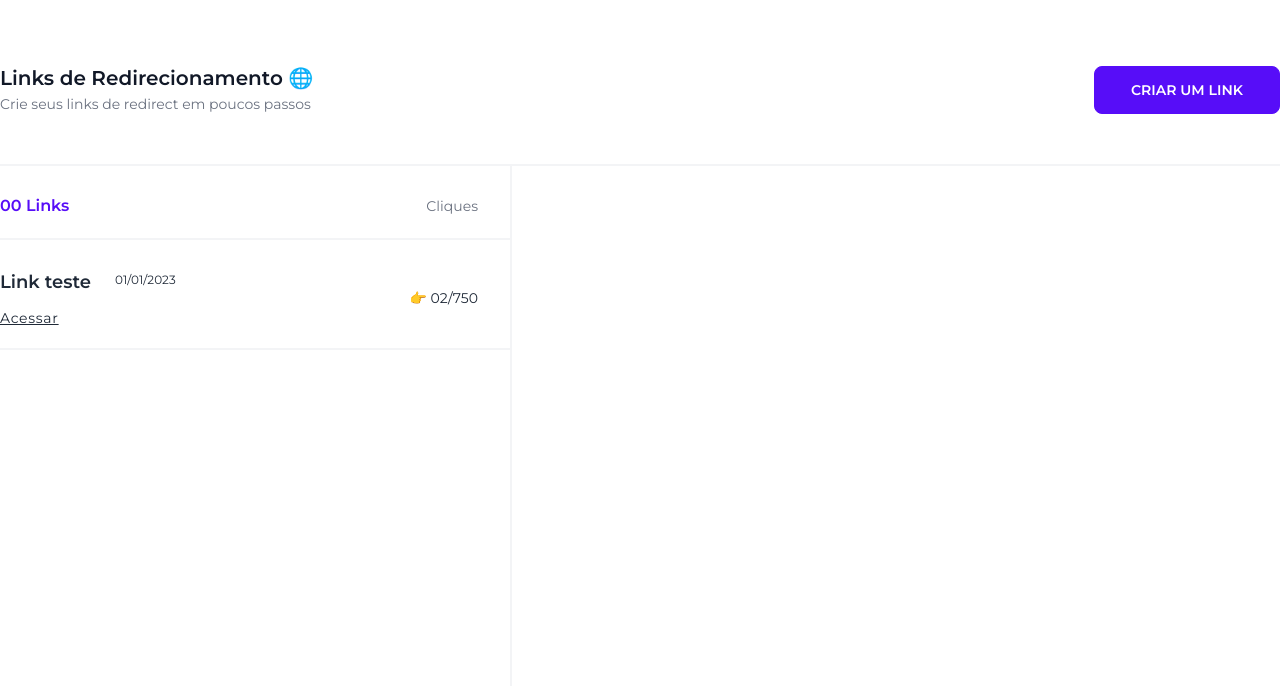
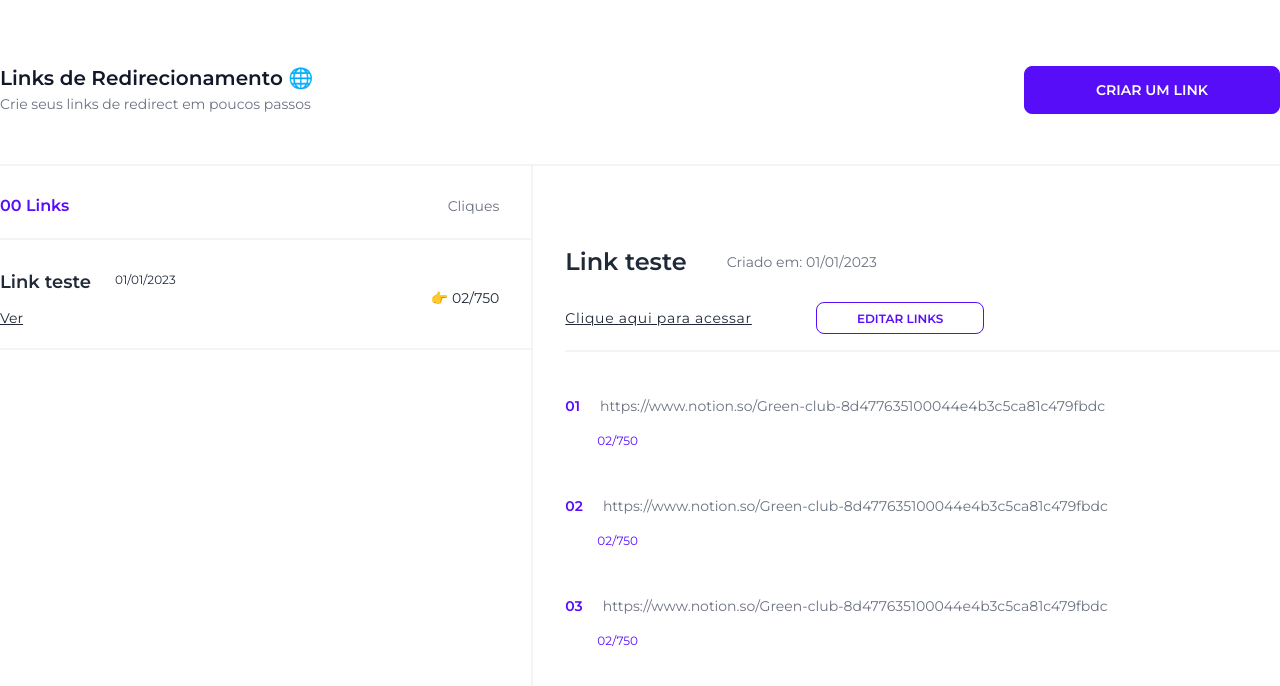
Before and after one commit to paulopariz/redirect-links-frontend, a Vue app: page /#/lista in a window 1280 px wide. Shown: the top 686 px of the page. Built offline with nearby package versions, Linux system fonts and the light colour scheme.

Commit message:
component ShowLinksRedirect

```diff
--- a/src/components/LinksRedirect.vue
+++ b/src/components/LinksRedirect.vue
@@ -1,45 +1,60 @@
 <template>
   <div>
+    <div
+      v-for="user in listagem"
+      :key="user.id"
+      class="flex items-center justify-between mt-2 border-b-2 border-gray-100 py-5 pr-8"
+    >
+      <div class="grid grid-cols-2 text-left">
+        <h1 class="font-semibold text-lg focus:text-primary">{{ user.name }}</h1>
+        <span class="font-normal text-xs ml-6 mt-1">01/01/2023</span>
 
-        <div v-for="user in listagem" :key="user.id" class="flex items-center justify-between mt-2 border-b-2 border-gray-100 py-5 pr-8 ">
-            <div class="grid grid-cols-2 text-left">
-                <h1 class="font-semibold text-lg">{{ user.name }}</h1>
-                <span class="font-normal text-xs ml-6 mt-1">01/01/2023</span>
-                <router-link class="mt-3 text-sm underline decoration-solid	tracking-wider" to="">Acessar</router-link>
+        <button
+          @click="ShowLinks"
+          class="mt-3 text-sm underline decoration-solid w-0"
+          to=""
+        >
+          Ver
+        </button>
       </div>
 
       <span class="text-sm font-normal">👉 02/750 </span>
     </div>
 
-
     <!---MODAL CRIAR --->
     <input type="checkbox" id="my-modal-3" class="modal-toggle" />
     <div class="modal">
       <div class="modal-box relative">
-                <h1 class="block  text-4xl text-slate-900">ADICIONAR</h1>
+        <h1 class="block text-4xl text-slate-900">ADICIONAR</h1>
 
-                <label for="my-modal-3" class="btn btn-sm  absolute right-2 top-2">✕</label>
+        <label for="my-modal-3" class="btn btn-sm absolute right-2 top-2">✕</label>
 
-                <div class="relative py-3 sm:w-96 mx-auto ">
+        <div class="relative py-3 sm:w-96 mx-auto">
           <div class="mt-4 bg-white text-left">
-                        <div class="h-2 "></div>
-                        <div class="px-8 py-6 ">
+            <div class="h-2"></div>
+            <div class="px-8 py-6">
               <label class="block font-semibold"> Nome</label>
-                            <input v-model="nome" type="text" placeholder="Nome"
-                                class="border w-full h-5 px-3 py-5 mt-2 hover:outline-none focus:outline-none rounded-md">
+              <input
+                v-model="nome"
+                type="text"
+                placeholder="Nome"
+                class="border w-full h-5 px-3 py-5 mt-2 hover:outline-none focus:outline-none rounded-md"
+              />
 
               <label class="block mt-3 font-semibold"> Email </label>
-                            <input v-model="email" type="email" placeholder="Email"
-                                class="border w-full h-5 px-3 py-5 mt-2 hover:outline-none focus:outline-none rounded-md">
-
+              <input
+                v-model="email"
+                type="email"
+                placeholder="Email"
+                class="border w-full h-5 px-3 py-5 mt-2 hover:outline-none focus:outline-none rounded-md"
+              />
 
               <div class="flex justify-between items-baseline">
-
-                                <button @click="addLink" class="mt-4 btn py-3 px-6 text-xs rounded-md  ">Salvar</button>
-
+                <button @click="addLink" class="mt-4 btn py-3 px-6 text-xs rounded-md">
+                  Salvar
+                </button>
               </div>
             </div>
-
           </div>
         </div>
       </div>
@@ -49,46 +64,45 @@
 
 <script>
 export default {
-        name: 'LinksRedirect',
+  name: "LinksRedirect",
 
   data() {
     return {
       listagem: [],
-                name: '',
-                email: '',
-                spiner: 'dgdfgdfgdfg'
-            }
+      name: "",
+      email: "",
+      spiner: "dgdfgdfgdfg",
+    };
   },
 
   methods: {
-            addListagem() {
-
-            },
+    addListagem() {},
 
     addLink() {
-                this.spiner
+      this.spiner;
       var data = {
         name: this.nome,
-                    email: this.email
-                }
-                this.$http.post('adicionar', data).then((response) => {
-                    console.log(response)
-                })
+        email: this.email,
+      };
+      this.$http.post("adicionar", data).then((response) => {
+        console.log(response);
+      });
 
-                this.listagem.push(data)
-                this.nome = ''
-                this.email = ''
-
+      this.listagem.push(data);
+      this.nome = "";
+      this.email = "";
     },
   },
 
   created() {
-            var list = [{
-                name: 'Link teste',
-                email: 'https://www.google.com.br/',
-                id: '1'
-            }]
-            this.listagem = list
+    var list = [
+      {
+        name: "Link teste",
+        email: "https://www.google.com.br/",
+        id: "1",
       },
-    }
+    ];
+    this.listagem = list;
+  },
+};
 </script>
--- /dev/null
+++ b/src/components/ShowLinksRedirect.vue
@@ -0,0 +1,60 @@
+<template>
+  <div>
+    <div class="mt-20 pl-8">
+      <div class="flex items-center gap-10">
+        <h1 class="text-2xl font-semibold">Link teste</h1>
+        <span class="text-sm text-gray-500 font-normal">Criado em: 01/01/2023</span>
+      </div>
+
+      <div class="mt-6 flex items-center gap-16 border-b-2 border-gray-100 pb-4">
+        <router-link class="text-sm underline decoration-solid tracking-wider" to=""
+          >Clique aqui para acessar</router-link
+        >
+
+        <button class="btn btn-outline btn-primary text-xs px-10 py-2 btn-sm">
+          Editar Links
+        </button>
+      </div>
+
+      <div class="mt-11">
+        <div>
+          <div class="flex items-center gap-5 mb-3 2">
+            <h1 class="text-primary text-sm font-semibold">01</h1>
+            <a href="" class="text-gray-500 text-sm font-normal"
+              >https://www.notion.so/Green-club-8d477635100044e4b3c5ca81c479fbdc</a
+            >
+          </div>
+          <span class="text-primary ml-8 text-xs">02/750</span>
+        </div>
+      </div>
+      <div class="mt-11">
+        <div>
+          <div class="flex items-center gap-5 mb-3 2">
+            <h1 class="text-primary text-sm font-semibold">02</h1>
+            <a href="" class="text-gray-500 text-sm font-normal"
+              >https://www.notion.so/Green-club-8d477635100044e4b3c5ca81c479fbdc</a
+            >
+          </div>
+          <span class="text-primary ml-8 text-xs">02/750</span>
+        </div>
+      </div>
+      <div class="mt-11">
+        <div>
+          <div class="flex items-center gap-5 mb-3 2">
+            <h1 class="text-primary text-sm font-semibold">03</h1>
+            <a href="" class="text-gray-500 text-sm font-normal"
+              >https://www.notion.so/Green-club-8d477635100044e4b3c5ca81c479fbdc</a
+            >
+          </div>
+          <span class="text-primary ml-8 text-xs">02/750</span>
+        </div>
+      </div>
+    </div>
+  </div>
+</template>
+
+<script>
+export default {
+  name: "ShoeLinksRedirect",
+};
+</script>
--- a/src/views/ListView.vue
+++ b/src/views/ListView.vue
@@ -7,14 +7,14 @@
                 <span class="text-sm text-gray-500">Crie seus links de redirect em poucos passos</span>
             </div>
             <div>
-                <label for="my-modal-3" class="btn btn-primary py-2 px-9 text-sm">Criar um Link</label>
+                <label for="my-modal-3" class="btn btn-primary py-2 px-9 text-sm btn-wide">Criar um Link</label>
             </div>
         </header>
 
 
 
         <div class="flex items-center mt-12">
-            <div class=" border-gray-100 border-t-2 border-r-2 h-screen w-2/5">
+            <div class=" border-gray-100 border-t-2 border-r-2 h-screen w-5/12">
 
                 <div class="flex items-center justify-between mt-2 border-b-2 border-gray-100 py-5 pr-8 ">
                     <h1 class="text-primary font-semibold ">00 Links</h1>
@@ -22,9 +22,13 @@
                 </div>
 
                 <LinksRedirect />
+
             </div>
 
-            <div class=" border-gray-100 border-t-2 h-screen w-3/5">
+
+            <div class=" border-gray-100 border-t-2 h-screen w-7/12">
+
+                <ShowLinksRedirect />
 
             </div>
         </div>
@@ -34,9 +38,10 @@
 
 <script>
 import LinksRedirect from '@/components/LinksRedirect.vue'
+import ShowLinksRedirect from '@/components/ShowLinksRedirect.vue';
 
     export default {
-        components: { LinksRedirect },
+        components: { LinksRedirect, ShowLinksRedirect },
 
     }
 </script>
```
Lines whose indentation alone changed are shown as unchanged.
